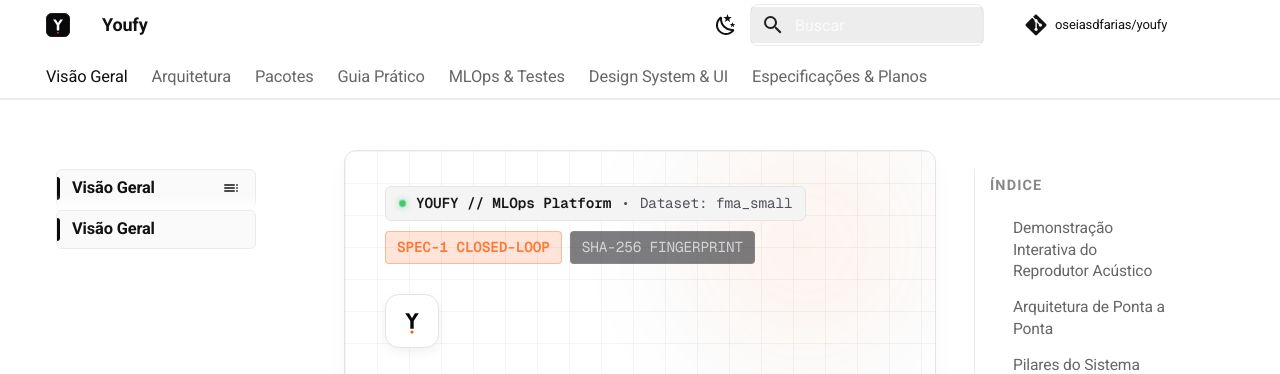
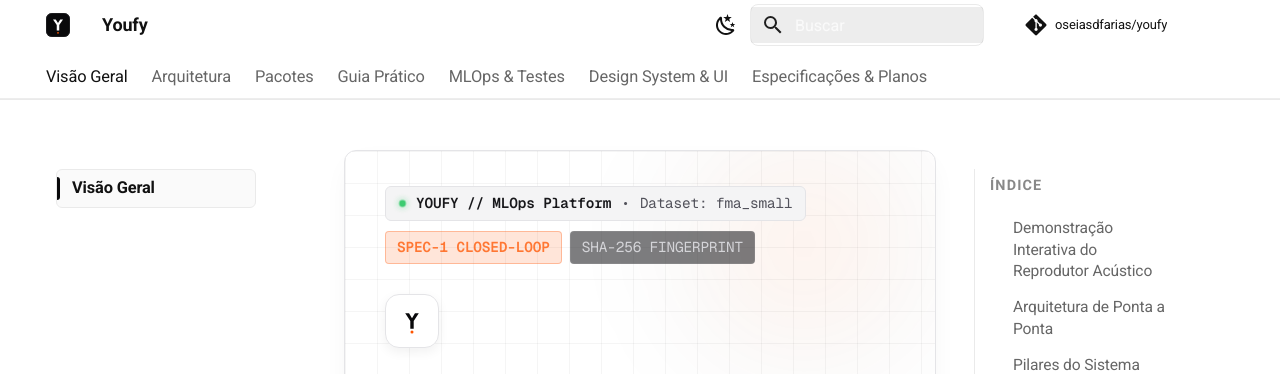
Before and after one commit to Oseiasdfarias/youfy, an MkDocs documentation site: the page built from docs/index.md, in a window 1280 px wide. Shown: the top 374 px of the page. Built offline with MkDocs 1.6.1 and Material for MkDocs 9.7.7, drawn with Linux system fonts in a browser that asks for light colours; comment, search, counter and statistics services are not loaded.

Commit message:
fix(docs): remove duplicidade de rotulo no menu lateral ocultando toggle do toc no desktop

```diff
--- a/docs/stylesheets/vercel.css
+++ b/docs/stylesheets/vercel.css
@@ -270,7 +270,6 @@
 
 /* General Menu Link */
 .md-nav__link {
-  display: flex !important;
   align-items: center;
   font-size: 0.82rem !important;
   font-weight: 450;
@@ -281,6 +280,13 @@
   margin: 0.1rem 0;
   border: 1px solid transparent;
   transition: all 0.15s cubic-bezier(0.16, 1, 0.3, 1);
+}
+
+/* Ensure Material's TOC toggle label on primary nav stays hidden on desktop to avoid duplicate label */
+@media screen and (min-width: 60em) {
+  .md-nav--primary .md-nav__link[for="__toc"] {
+    display: none !important;
+  }
 }
 
 /* Hover State */
```
